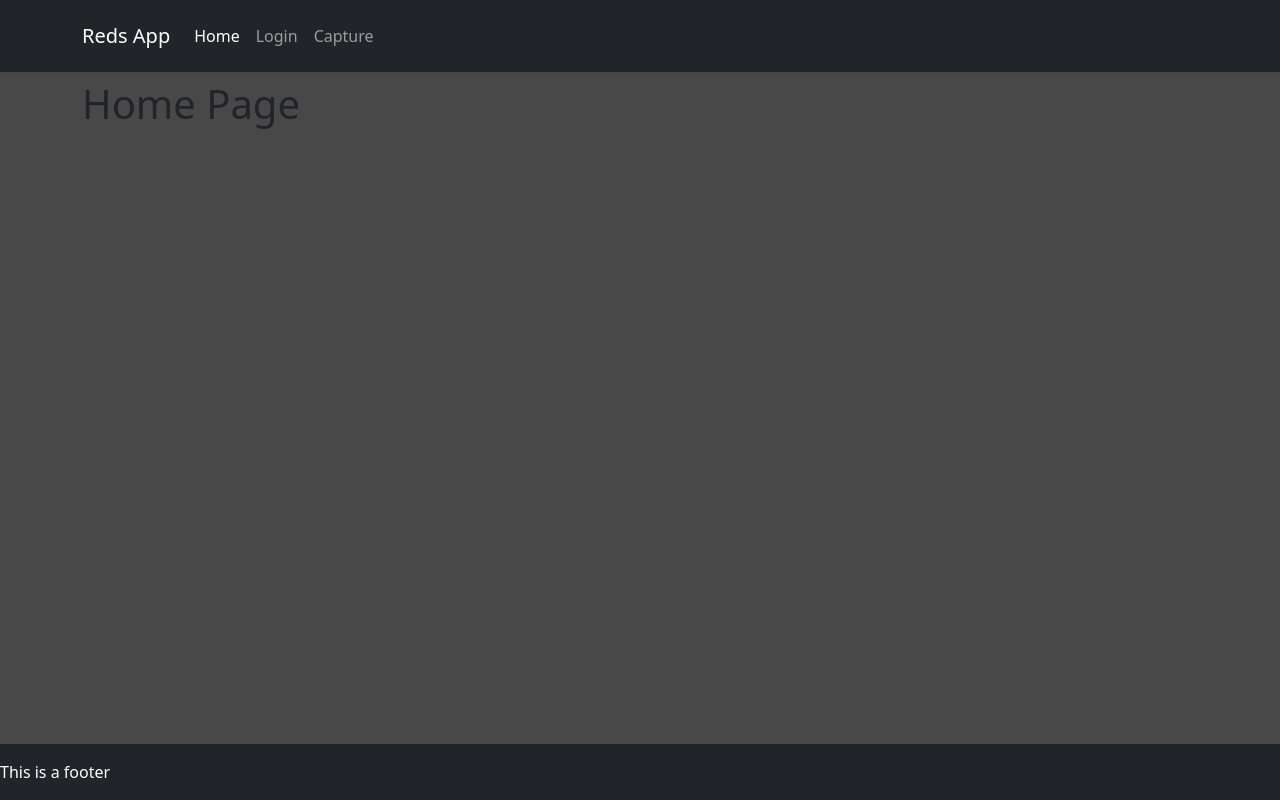
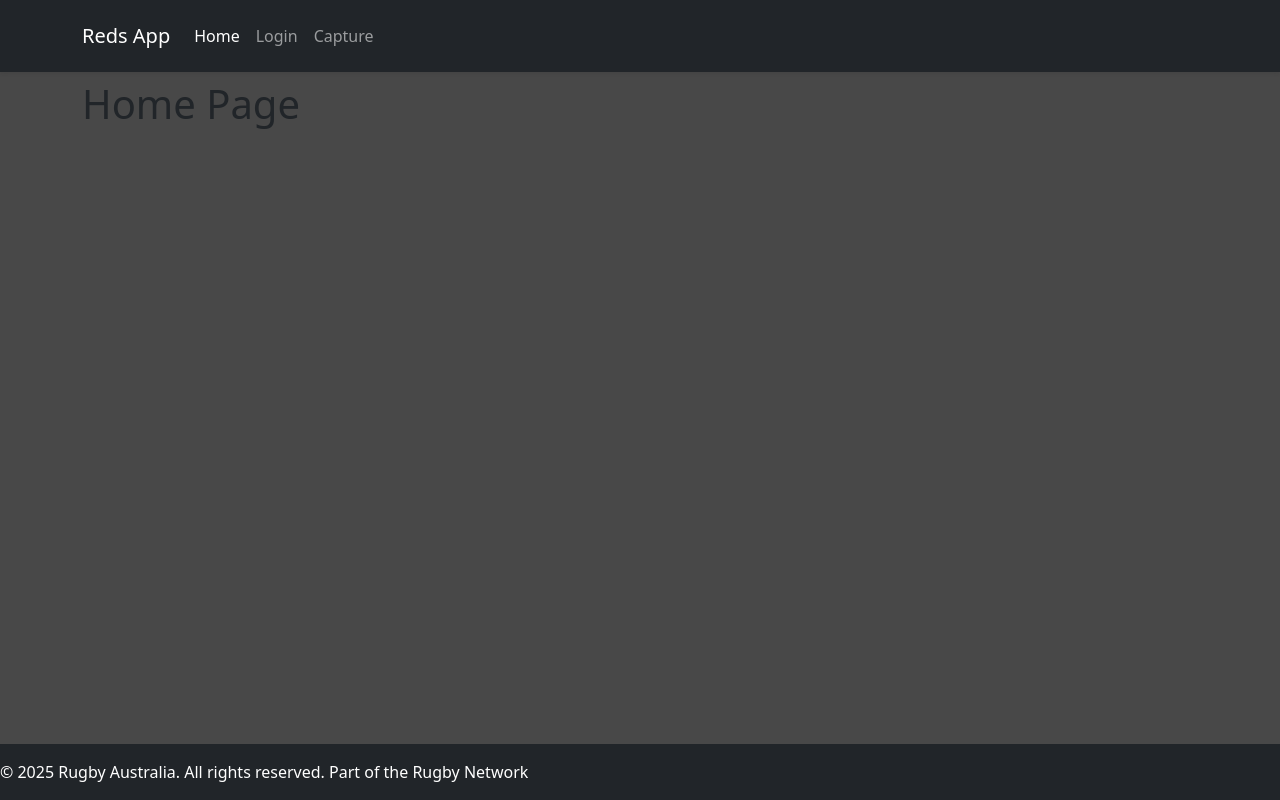
Before and after one commit to VmiteOCE/IFB398-T125, a React (Vite) app in the folder client-application/: page / in a window 1280 px wide. Built offline with nearby package versions, Linux system fonts and the light colour scheme.

Commit message:
Update Home Page

```diff
--- a/client-application/src/components/Footer.jsx
+++ b/client-application/src/components/Footer.jsx
@@ -1,5 +1,7 @@
 export default function Footer() {
     return (
-        <footer className="bg-dark text-white py-3">This is a footer</footer>
+        <footer className="bg-dark text-white py-3">
+            © 2025 Rugby Australia. All rights reserved. Part of the Rugby Network
+        </footer>
     );
 }
```
